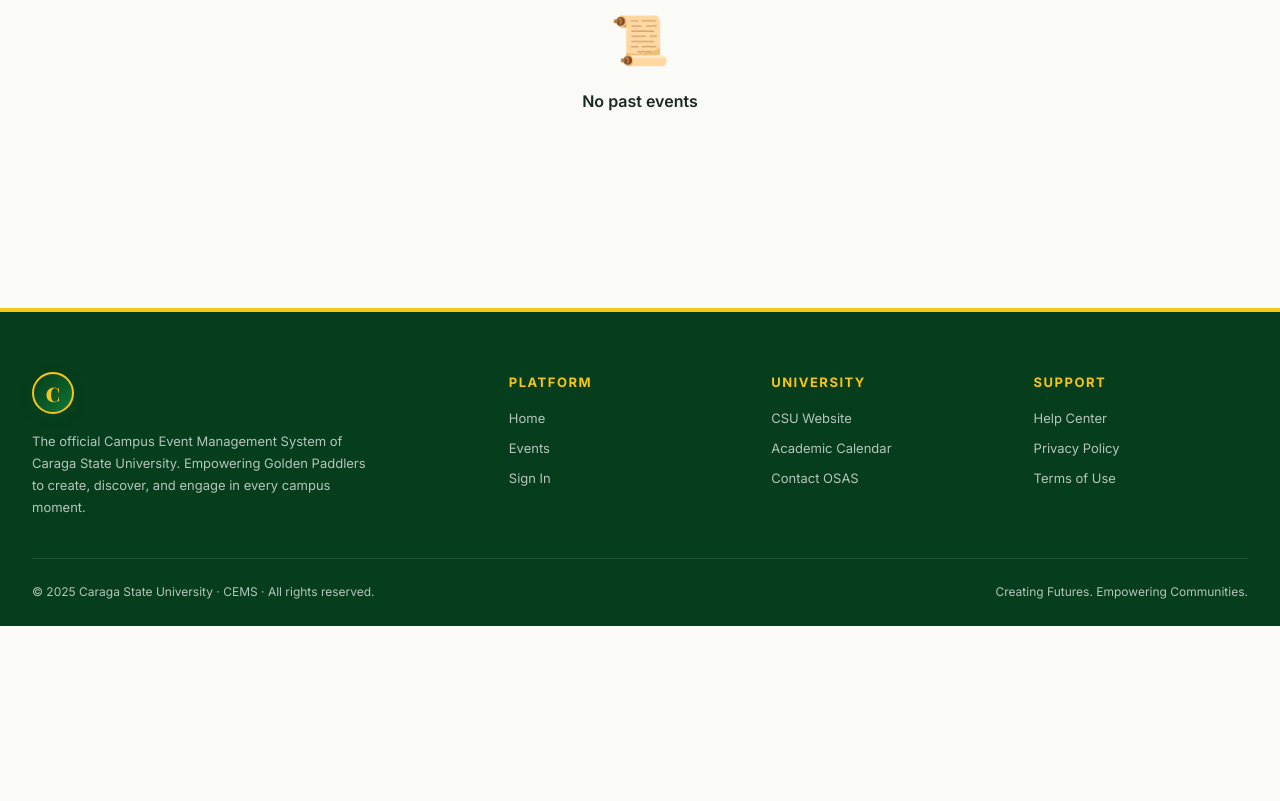
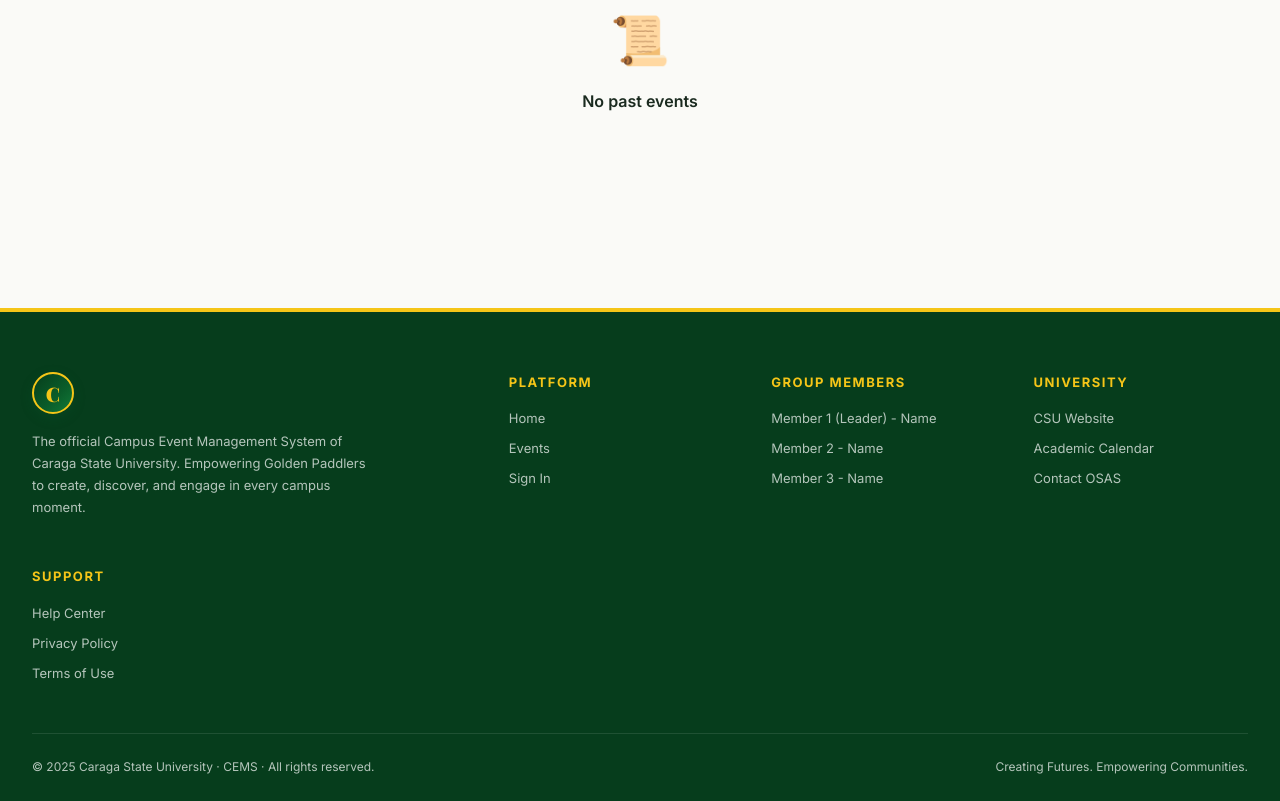
Before and after one commit to rollymarguibao190/110-backup, a plain HTML site: page index.html in a window 1280 px wide. Shown: the part 2166-2967 px from the top of the page. Before the commit the page ends 2792 px from the top, so only its background shows below. Drawn offline with nearby package versions, Linux system fonts and the light colour scheme; no server answers.

Commit message:
Add group members column to footer

```diff
--- a/index.html
+++ b/index.html
@@ -9,6 +9,9 @@
 <link rel="stylesheet" href="mobile-consolidated.css">
 <link rel="stylesheet" href="mobile-desktop-force.css">
 <script src="https://cdn.jsdelivr.net/npm/@supabase/supabase-js@2/dist/umd/supabase.min.js"></script>
+  <meta property="og:image" content="https://bolt.new/static/og_default.png">
+  <meta name="twitter:card" content="summary_large_image">
+  <meta name="twitter:image" content="https://bolt.new/static/og_default.png">
 </head>
 <body>
 
@@ -656,6 +659,9 @@
     <div class="foot-col"><h5>Platform</h5>
       <a onclick="showPage('home')">Home</a><a onclick="document.getElementById('events-section').scrollIntoView({behavior:'smooth'})">Events</a><a onclick="openLogin()">Sign In</a>
     </div>
+    <div class="foot-col"><h5>Group Members</h5>
+      <a>Member 1 (Leader) - Name</a><a>Member 2 - Name</a><a>Member 3 - Name</a>
+    </div>
     <div class="foot-col"><h5>University</h5>
       <a href="https://www.carsu.edu.ph" target="_blank">CSU Website</a><a>Academic Calendar</a><a>Contact OSAS</a>
     </div>
```
